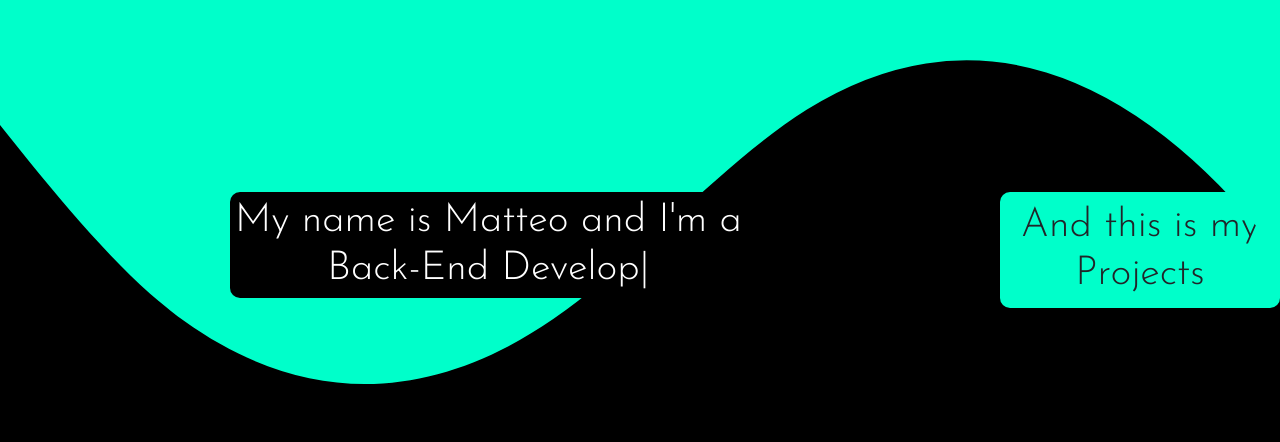
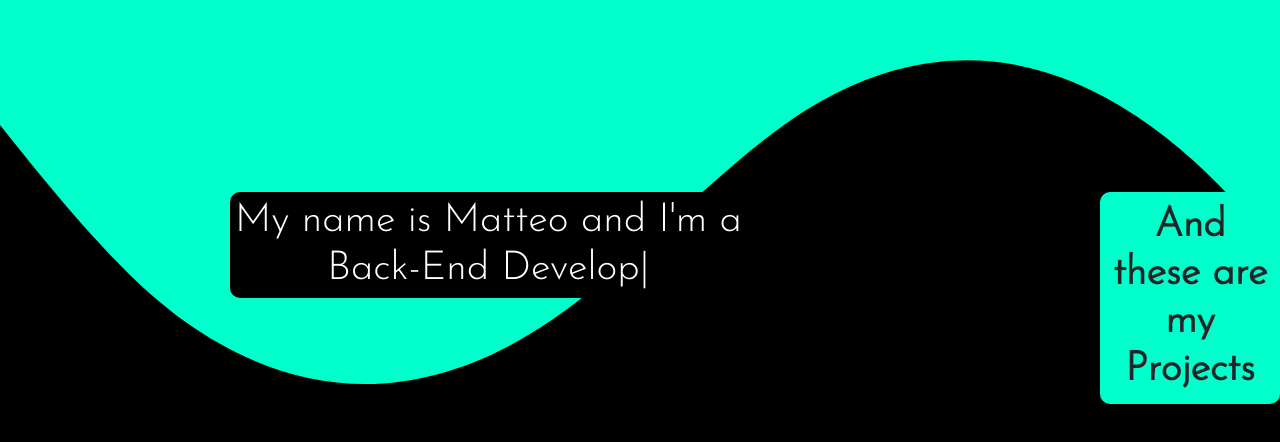
Before and after one commit to MatteoLicata21/ProgettiJS, a website: page index.html in a window 1280 px wide. Shown: the part 208-650 px from the top of the page. Drawn offline with nearby package versions, Linux system fonts and the light colour scheme.

```diff
--- a/index.html
+++ b/index.html
@@ -21,7 +21,7 @@
         </div>
     </div>
     <div class="container-black">
-        <h1 class="text-center" id="text-position2">And this is my Projects</h1>
+        <h1 class="text-center fw-bold" id="text-position2">And these are my Projects</h1>
     </div>
     <script src="https://unpkg.com/typed.js@2.0.16/dist/typed.umd.js"></script>
     <script src="https://cdn.jsdelivr.net/npm/bootstrap@5.3.0-alpha3/dist/js/bootstrap.bundle.min.js" integrity="sha384-ENjdO4Dr2bkBIFxQpeoTz1HIcje39Wm4jDKdf19U8gI4ddQ3GYNS7NTKfAdVQSZe" crossorigin="anonymous"></script>
--- a/style.css
+++ b/style.css
@@ -54,7 +54,7 @@
   #text-position2{
     position: fixed;
     top:400px;
-    left: 1000px;
+    left: 1100px;
     background-color:#00FFCA;
     border-radius: 10px;
     padding: 10px 10px;
```
